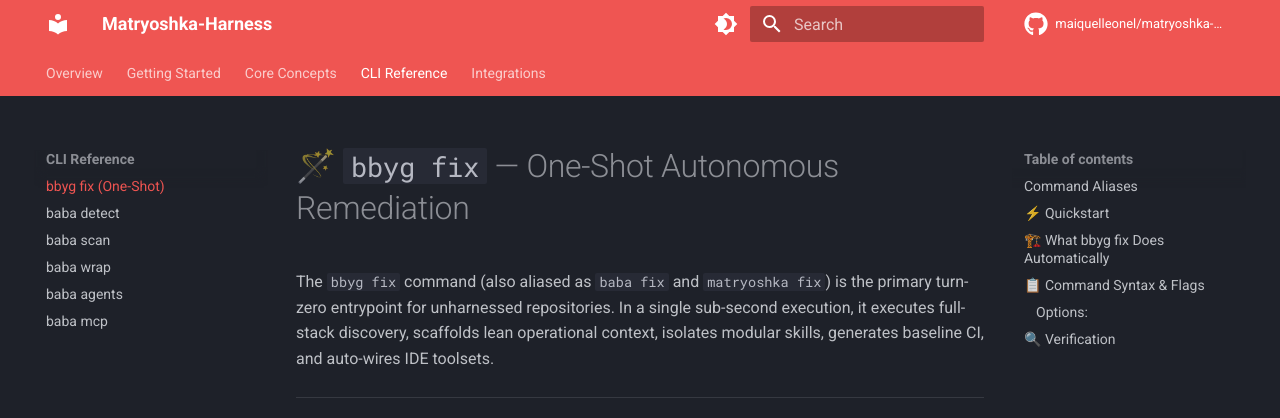
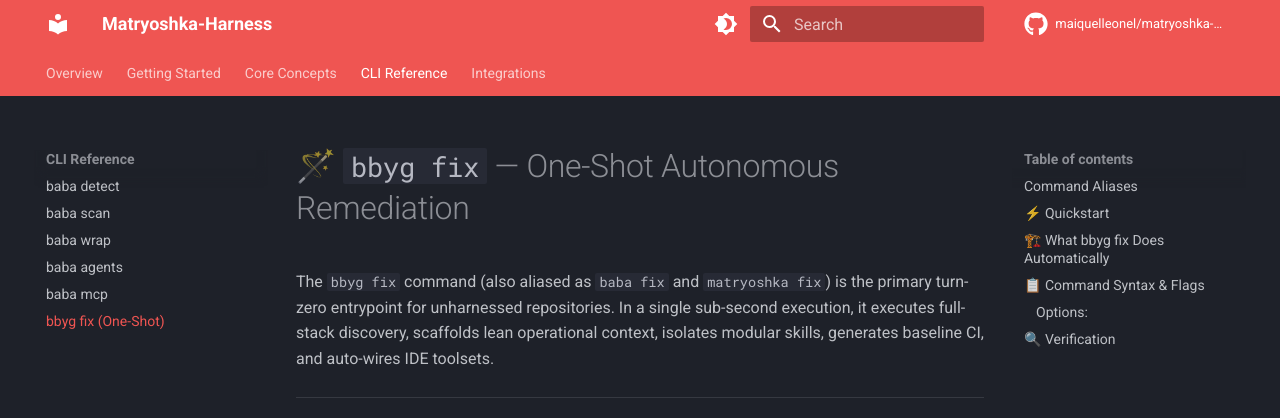
Before and after one commit to maiquelleonel/matryoshka-harness, an MkDocs documentation site: the page built from docs/guide/cli/fix.md, in a window 1280 px wide. Shown: the top 418 px of the page. Built offline with MkDocs 1.6.1 and Material for MkDocs 9.7.7, drawn with Linux system fonts in a browser that asks for light colours; comment, search, counter and statistics services are not loaded; part of the change alters nothing that is shown.

```diff
--- a/mkdocs.yml
+++ b/mkdocs.yml
@@ -69,12 +69,12 @@ nav:
       - Polyglot AST Engine: concepts/ast-engine.md
       - Adaptive Agents: concepts/adaptive-agents.md
   - CLI Reference:
-      - bbyg fix (One-Shot): cli/fix.md
       - baba detect: cli/detect.md
       - baba scan: cli/scan.md
       - baba wrap: cli/wrap.md
       - baba agents: cli/agents.md
       - baba mcp: cli/mcp.md
+      - bbyg fix (One-Shot): cli/fix.md
   - Integrations:
       - MCP Server: integrations/mcp-server.md
       - CI/CD Quality Gates: integrations/ci-cd-gates.md
```
